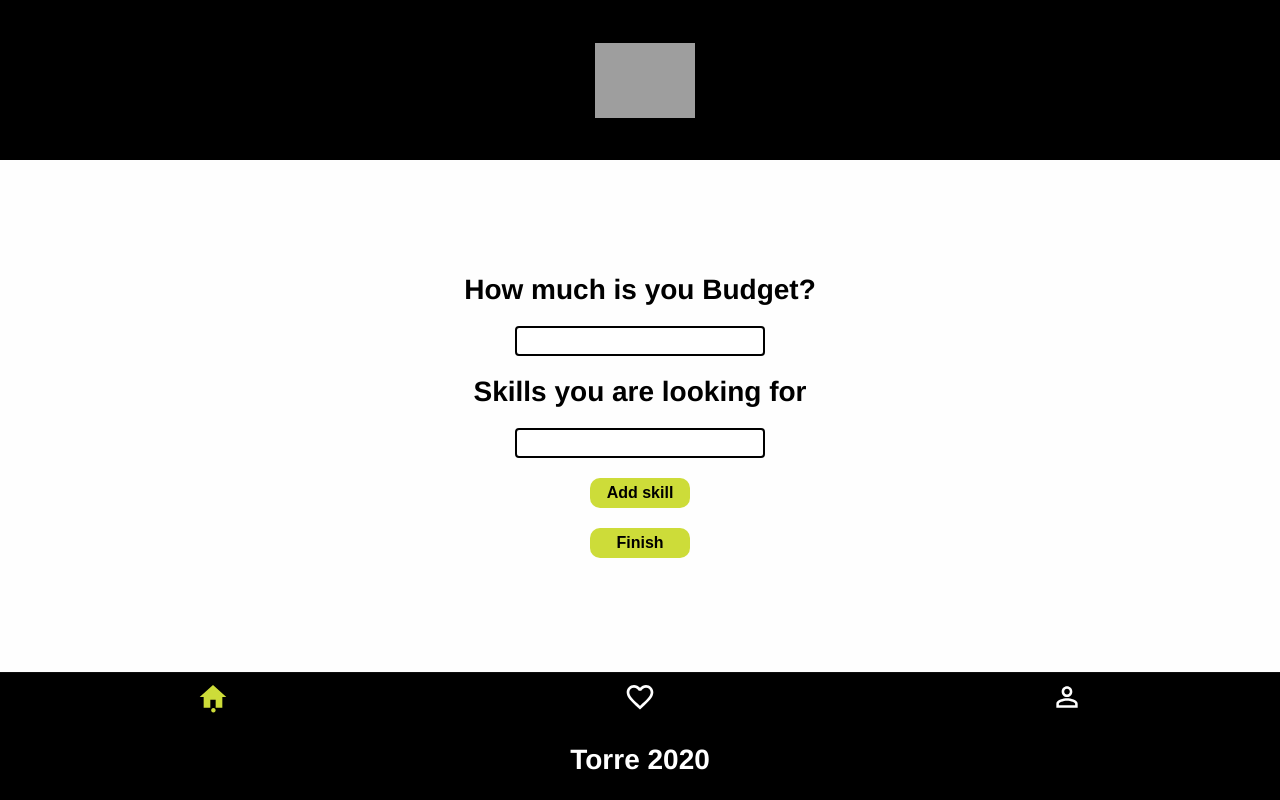
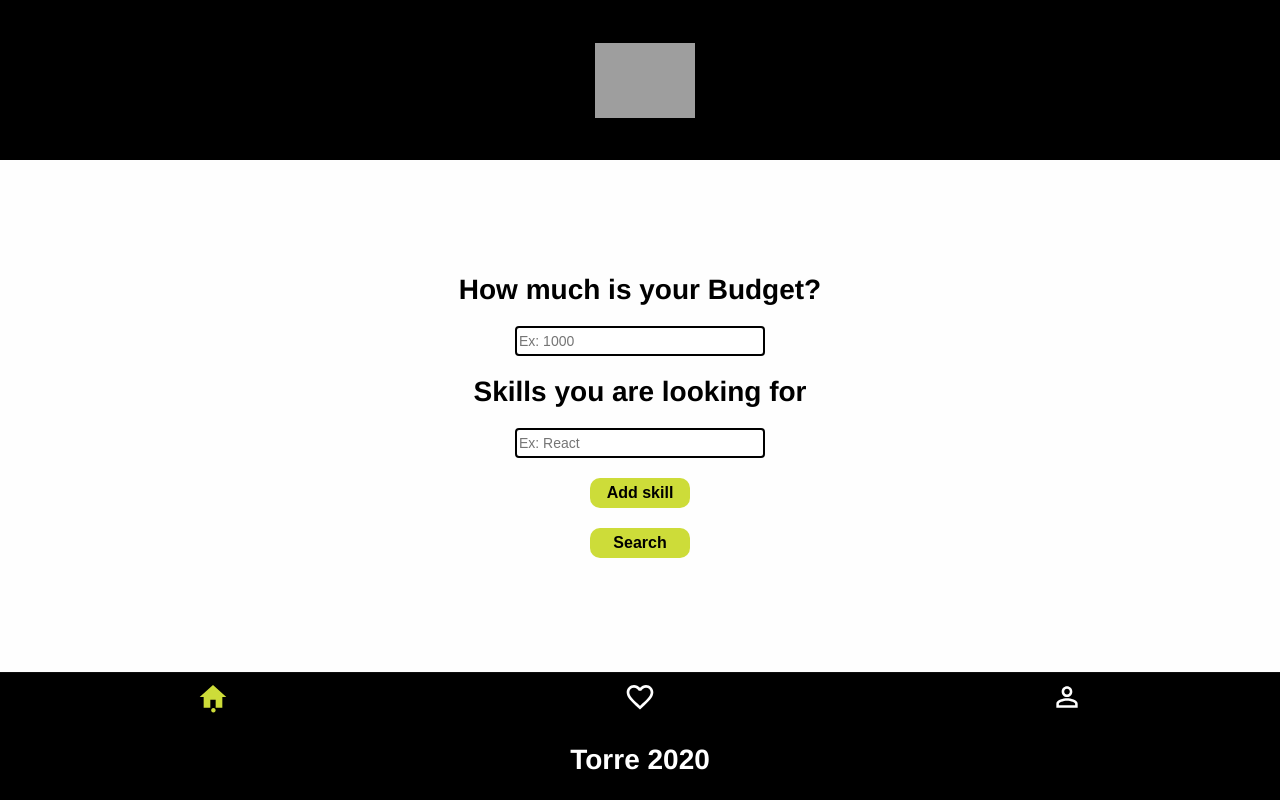
Before and after one commit to IvanGonzalez10/Torretest, a React (Create React App) app: page / in a window 1280 px wide. Built offline with nearby package versions, Linux system fonts and the light colour scheme; grey boxes are pictures that could not be loaded.

Commit message:
Doing request

```diff
--- a/src/App.js
+++ b/src/App.js
@@ -5,6 +5,7 @@ import { Home } from "./pages/Home";
 import { Router } from "@reach/router";
 import { Profile } from './pages/Profile';
 import { Facts } from './pages/Facts';
+import { NotFound } from './pages/NotFound';
 import { NavBar } from './components/NavBar/NavBar';
 import { Footer } from './components/Footer/Footer';
 
@@ -13,12 +14,12 @@ export const App = () => (
     <GlobalStyle />
     <Header />
     <Router>
+      <NotFound default />
       <Home path="/" />
       <Profile path="/profile" />
       <Facts path="/facts" />
     </Router>
     <NavBar />
     <Footer />
-
   </>
 );
--- a/src/components/Budget/Budget.js
+++ b/src/components/Budget/Budget.js
@@ -1,30 +1,56 @@
 import React, { useState } from "react";
 import { peticion } from "../ServerCom/ServerCom";
-import { Div, H1, Button, Input } from './styles';
-
+import { Div, H1, Button, Input, Label } from "./styles";
+import { Calculator } from "../Calculator/Calculator";
 
 export const Budget = () => {
-  const [entrada, setEntrada] = useState("");
+  const [habilidad, setHabilidad] = useState("");
+  const [presupuesto, setPresupuesto] = useState("");
+  const [habLista, setHabLista] = useState([]);
+  const [resta, setResta] = useState("");
+
   return (
     <Div>
-      <H1>How much is you Budget?</H1>
-      <Input></Input>
+      {resta && <Label> {Calculator(habLista, presupuesto)} </Label>}
+      <H1>How much is your Budget?</H1>
+      <Input
+        placeholder="Ex: 1000"
+        value={presupuesto}
+        onChange={(event) => {
+          setPresupuesto(event.target.value);
+          setResta(event.target.value);
+        }}
+      ></Input>
       <H1>Skills you are looking for</H1>
       <Input
-        value={entrada}
+        placeholder="Ex: React"
+        value={habilidad}
         onChange={(event) => {
-          setEntrada(event.target.value);
+          setHabilidad(event.target.value);
         }}
       ></Input>
+      {habLista.length > 0 && (
+        <div>
+          {habLista.map((e, i) => {
+            return <div key={i}>{e}</div>;
+          })}
+        </div>
+      )}
       <Button
         onClick={(event) => {
           event.preventDefault();
-          peticion(entrada);
+          let lista = habLista;
+          lista.push(habilidad);
+          setHabilidad("");
+          setHabLista(lista);
         }}
       >
         Add skill
       </Button>
-      <Button>Finish</Button>
+      <Button onClick={(event) => {
+          event.preventDefault();
+          peticion(habLista);
+        }}>Search</Button>
     </Div>
   );
 };
--- a/src/components/Budget/styles.js
+++ b/src/components/Budget/styles.js
@@ -35,3 +35,9 @@ export const Input = styled.input`
   border-radius: 4px;
   font-size: 14px;
 `;
+
+export const Label = styled.label`
+  font-size: 26px;
+  font-weight: 900;
+  color: #0e0;
+`;
--- /dev/null
+++ b/src/components/Calculator/Calculator.js
@@ -0,0 +1,7 @@
+export const Calculator = (habilidades, presupuesto) => {
+  if (habilidades.length > 0) {
+    return presupuesto - habilidades.length * 100;
+  } else {
+    return presupuesto;
+  }
+};
--- a/src/components/ServerCom/ServerCom.js
+++ b/src/components/ServerCom/ServerCom.js
@@ -1,9 +1,13 @@
 const axios = require("axios");
 
-export const peticion = (skill) => {
+export const peticion = (skills) => {
+  let datos = skills.map((e) => {
+    return {'skill/role': {text: e, experience: 'potential-to-develop'}}
+  });
+/*   console.log(datos) */
   axios.post("https://search.torre.co/people/_search/?page=0&periodicity=hourly&lang=en&size=5&aggregate=false&offset=0",
   {
-    "skill/role": { text: skill, experience: "1-plus-year"},
+    and: datos
   }
   )
   .then(function (response) {
--- /dev/null
+++ b/src/pages/NotFound.js
@@ -0,0 +1,9 @@
+import React from 'react';
+
+export const NotFound = () => {
+  return (
+    <>
+    <h1>Not Found Error 404</h1>
+    </>
+  );
+};
```
